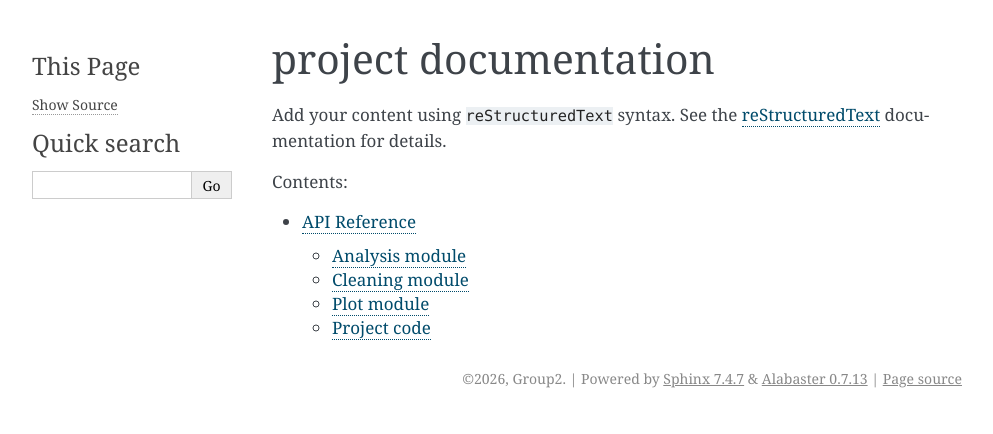
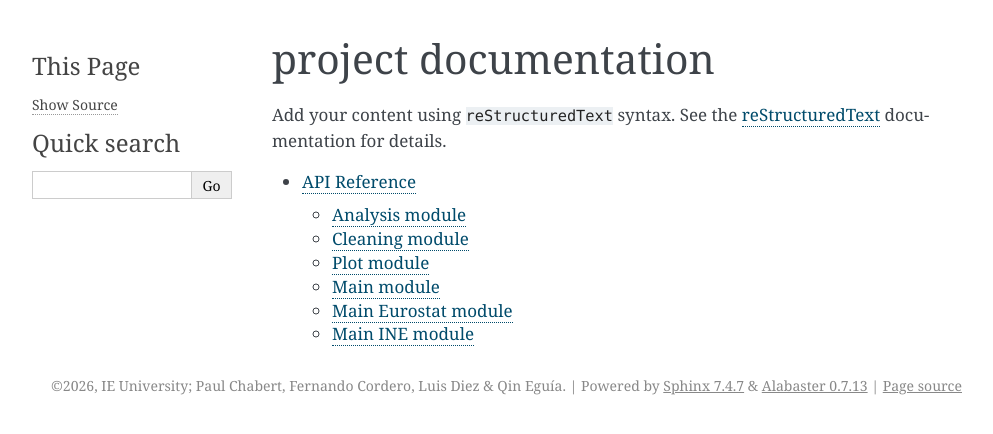
Before and after one commit to qeguia/project, a Sphinx documentation site: the page built from docs/source/index.rst, in a window 1280 px wide. Shown: the top 434 px of the page, without its empty margins (148-1141 px from the left). Built offline with Sphinx 7.4.7, drawn with Linux system fonts in a browser that asks for light colours.

Commit message:
Fix: changed functions tracked so that sphinx could create HTML

```diff
--- a/docs/source/api.rst
+++ b/docs/source/api.rst
@@ -7,4 +7,6 @@ API Reference
    analysis
    cleaning
    plot
-   project_code
+   main
+   main_eurostat
+   main_ine
--- a/docs/source/conf.py
+++ b/docs/source/conf.py
@@ -1,6 +1,6 @@
 import os
 import sys
-sys.path.insert(0, os.path.abspath('../src'))
+sys.path.insert(0, os.path.abspath('../../src'))
 
 # Configuration file for the Sphinx documentation builder.
 #
@@ -10,10 +10,10 @@ sys.path.insert(0, os.path.abspath('../src'))
 # -- Project information -----------------------------------------------------
 # https://www.sphinx-doc.org/en/master/usage/configuration.html#project-information
 
-project = 'project'
-copyright = '2026, Group2'
-author = 'Group2'
-release = '0.1.0'
+project = 'project: housing affordability in europe'
+copyright = '2026, IE University; Paul Chabert, Fernando Cordero, Luis Diez & Qin Eguía'
+author = 'Paul Chabert, Fernando Cordero, Luis Diez & Qin Eguía'
+release = '1.0.0'
 
 # -- General configuration ---------------------------------------------------
 # https://www.sphinx-doc.org/en/master/usage/configuration.html#general-configuration
--- a/docs/source/index.rst
+++ b/docs/source/index.rst
@@ -13,6 +13,5 @@ documentation for details.
 
 .. toctree::
    :maxdepth: 2
-   :caption: Contents:
 
    api
--- /dev/null
+++ b/docs/source/main.rst
@@ -0,0 +1,7 @@
+Main module
+===========
+
+.. automodule:: main
+   :members:
+   :undoc-members:
+   :show-inheritance:
--- /dev/null
+++ b/docs/source/main_eurostat.rst
@@ -0,0 +1,7 @@
+Main Eurostat module
+====================
+
+.. automodule:: main_eurostat
+   :members:
+   :undoc-members:
+   :show-inheritance:
--- /dev/null
+++ b/docs/source/main_ine.rst
@@ -0,0 +1,7 @@
+Main INE module
+===============
+
+.. automodule:: main_ine
+   :members:
+   :undoc-members:
+   :show-inheritance:
```
Also changed, not shown: docs/source/project_code.rst (deleted, +0 -7 lines).
